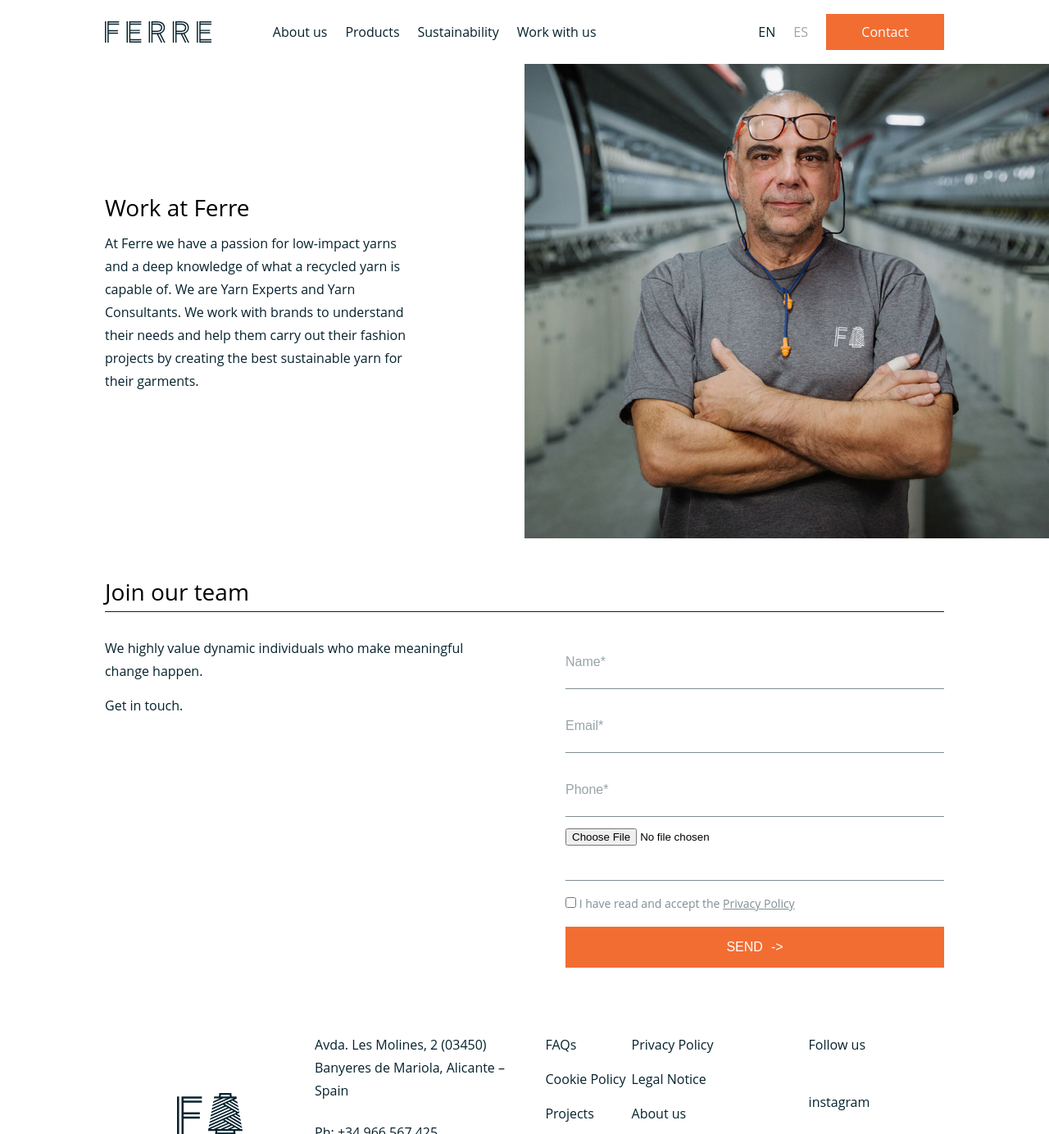
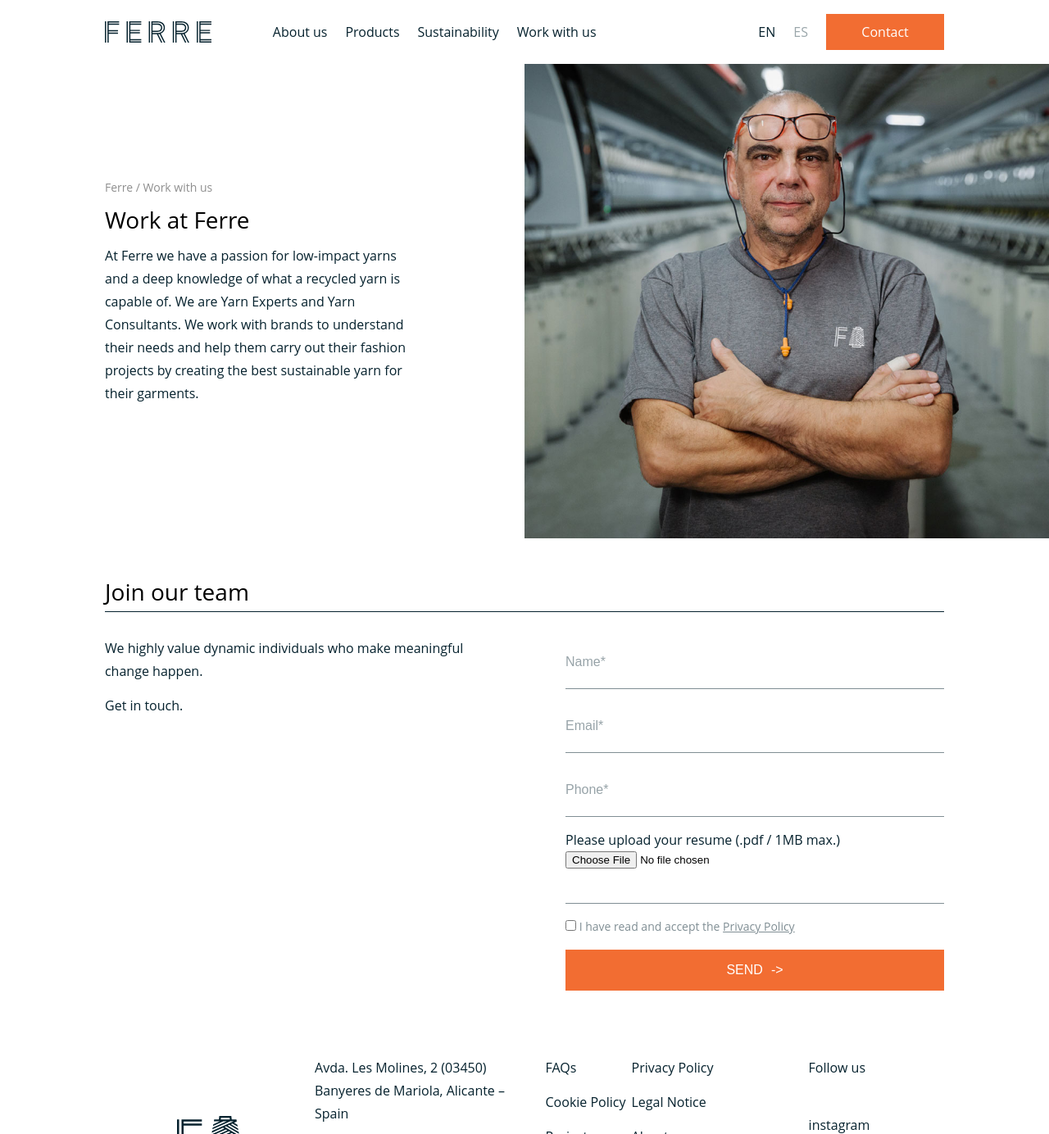
Before and after one commit to Edilberto-Vazquez/ferreyarns-clone-page, a React (Create React App) app: page / in a window 1280 px wide. Shown: the top 1384 px of the page at 82% size. Built offline with nearby package versions, Linux system fonts and the light colour scheme.

Commit message:
form desktop version

```diff
--- a/src/components/FeatureSection.jsx
+++ b/src/components/FeatureSection.jsx
@@ -1,7 +1,7 @@
 import React from "react";
 import "./styles/FeatureSection.css";
 
-const FeatureSection = ({ title, img, xAxis, yAxis, children }) => {
+const FeatureSection = ({ title, subTitle, img, xAxis, yAxis, children }) => {
   return (
     <section className="feature-section">
       <div
@@ -15,6 +15,7 @@ const FeatureSection = ({ title, img, xAxis, yAxis, children }) => {
             : "feature-description-bottom"
         }`}
       >
+        {subTitle ? <h4>{subTitle}</h4> : null}
         <h2>{title}</h2>
         {children}
       </div>
--- a/src/components/FormSection.jsx
+++ b/src/components/FormSection.jsx
@@ -37,9 +37,13 @@ export const FormSectionDescription = ({ children }) => {
   );
 };
 
-export const FormSectionContainer = ({ children }) => {
+export const FormSectionContainer = ({ children, desktopShort }) => {
   return (
-    <div className="form-container-inputs">
+    <div
+      className={`form-container-inputs ${
+        desktopShort ? "form-container-inputs-short" : ""
+      }`}
+    >
       {children.map((item) => {
         return item;
       })}
--- a/src/components/styles/FormSection.css
+++ b/src/components/styles/FormSection.css
@@ -19,7 +19,6 @@
   width: 100%;
   display: grid;
   row-gap: 14px;
-  grid-template-columns: 1fr 1fr;
   column-gap: 100px;
 }
 
@@ -68,3 +67,16 @@
   content: "->";
   margin-left: 10px;
 }
+
+@media (min-width: 980px) {
+  .form-content {
+    grid-template-columns: 1fr 1fr;
+  }
+  .form-container-inputs-short {
+    grid-template-columns: 1fr 1fr;
+    column-gap: 24px;
+  }
+  .form-container-inputs__textarea {
+    grid-column: 1/3;
+  }
+}
--- a/src/index.css
+++ b/src/index.css
@@ -28,6 +28,12 @@ h2 {
   font-weight: 400;
   font-family: "Open Sans", "Arial", "sans-serif";
   /* font-family: "akkurat-regular", "Georgia", "Times New Roman", "serif"; */
+}
+
+h4 {
+  font-size: 1.4rem;
+  color: #8f8f8f;
+  font-weight: 400;
 }
 
 p,
--- a/src/pages/AboutUs.jsx
+++ b/src/pages/AboutUs.jsx
@@ -15,6 +15,7 @@ const AboutUs = () => {
       <main className="about-us">
         <FeatureSection
           title="Always looking for new and better ways forward"
+          subTitle="Ferre / About us"
           img={about}
         >
           <p>
--- a/src/pages/Home.jsx
+++ b/src/pages/Home.jsx
@@ -78,7 +78,7 @@ const Home = () => {
               inquire about prices and minimum order quantities.
             </p>
           </FormSectionDescription>
-          <FormSectionContainer>
+          <FormSectionContainer desktopShort>
             <FormSectionInput type="text" name="name" placeholder="Name*" />
             <FormSectionInput
               type="text"
--- a/src/pages/WorkWithUs.jsx
+++ b/src/pages/WorkWithUs.jsx
@@ -11,13 +11,19 @@ import {
   FormSectionButton,
 } from "../components/FormSection";
 import wwu1 from "../assets/images/work-with-us-1.jpg";
+import "./styles/WorkWithUs.css";
 
 const WorkWithUs = () => {
   return (
     <>
       <Header />
       <main className="work-with-us">
-        <FeatureSection title="Work at Ferre" img={wwu1} yAxis="top">
+        <FeatureSection
+          title="Work at Ferre"
+          subTitle="Ferre / Work with us"
+          img={wwu1}
+          yAxis="top"
+        >
           <p>
             At Ferre we have a passion for low-impact yarns and a deep knowledge
             of what a recycled yarn is capable of. We are Yarn Experts and Yarn
@@ -39,7 +45,10 @@ const WorkWithUs = () => {
             <FormSectionInput type="text" name="name" placeholder="Name*" />
             <FormSectionInput type="email" name="email" placeholder="Email*" />
             <FormSectionInput type="text" name="phone" placeholder="Phone*" />
-            <FormSectionInput type="file" name="file" />
+            <div className="file-upload">
+              <p>Please upload your resume (.pdf / 1MB max.)</p>
+              <FormSectionInput type="file" name="file" />
+            </div>
           </FormSectionContainer>
           <FormSectionButton btnName="SEND" />
         </FormSection>
--- /dev/null
+++ b/src/pages/styles/WorkWithUs.css
@@ -0,0 +1,5 @@
+/* @media (min-width: 980px) {
+  .file-upload {
+    grid-column: 1/3;
+  }
+} */
```
